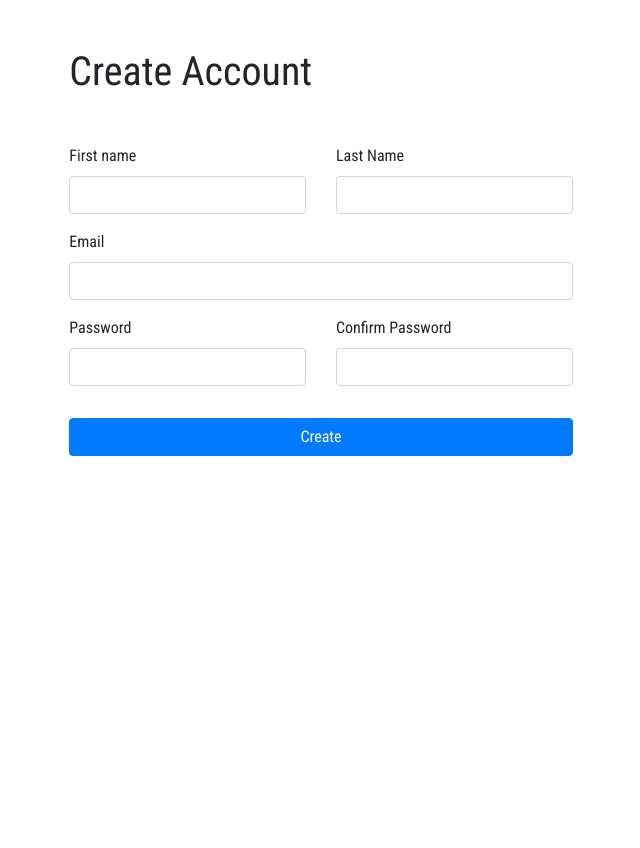
After one commit to ilhamrizki25/IMPAL, a PHP site: page /view/Register.html in a window 1280 px wide. The commit adds this page. Shown: the whole page, without its empty margins (319-959 px from the left). Run offline with PHP 8.4, Linux system fonts and the light colour scheme.

Commit message:
Create Registration Page

```diff
--- a/assets/css/bundle.css
+++ b/assets/css/bundle.css
@@ -1,42 +1,2 @@
-html,
-body {
-  font-family: "Roboto Condensed", sans-serif;
-  width: 100%;
-  height: 100%;
-}
-
-#App {
-  width: 100%;
-  height: 100%;
-  display: flex;
-}
-
-#Info {
-  background-color: #c4c4c4;
-  flex-direction: column;
-}
-
-#Info h1 {
-  font-size: 60px;
-  letter-spacing: 6px;
-  text-transform: uppercase;
-  font-weight: 500;
-  margin-top: 20px;
-}
-
-#Info img {
-  height: 60%;
-}
-
-#Login a {
-  font-size: 12px;
-}
-
-#Info,
-#Login {
-  display: flex;
-  align-items: center;
-  justify-content: center;
-}
 
 /*# sourceMappingURL=bundle.css.map */
--- a/scss/main.scss
+++ b/scss/main.scss
@@ -1,45 +1 @@
 @import "base/variable";
-
-html,
-body {
-  font-family: "Roboto Condensed", sans-serif;
-  width: 100%;
-  height: 100%;
-}
-
-#App {
-  width: 100%;
-  height: 100%;
-  display: flex;
-}
-
-#Info {
-  background-color: #c4c4c4;
-  flex-direction: column;
-
-  h1 {
-    font-size: 60px;
-    letter-spacing: 6px;
-    text-transform: uppercase;
-    font-weight: 500;
-    margin-top: 20px;
-  }
-
-  img {
-    height: 60%;
-  }
-}
-
-#Login {
-  // background-color: salmon;
-  a {
-    font-size: 12px;
-  }
-}
-
-#Info,
-#Login {
-  display: flex;
-  align-items: center;
-  justify-content: center;
-}
--- /dev/null
+++ b/view/Register.html
@@ -0,0 +1,58 @@
+<!DOCTYPE html>
+<html lang="en">
+
+<head>
+  <meta charset="UTF-8">
+  <meta name="viewport" content="width=device-width, initial-scale=1.0">
+  <meta http-equiv="X-UA-Compatible" content="ie=edge">
+  <title>Register</title>
+  <link rel="stylesheet" href="../assets/css/bundle.css" />
+  <link href="https://fonts.googleapis.com/css?family=Roboto+Condensed:400,700&display=swap" rel="stylesheet" />
+  <link rel="stylesheet" href="../assets/bootstrap/css/bootstrap.min.css" />
+</head>
+
+<style>
+  html,
+  body {
+    font-family: "Roboto Condensed", sans-serif;
+    width: 100%;
+    height: 100%;
+  }
+</style>
+
+<body>
+  <div id="App">
+    <div class="Registration container col-5">
+      <h1 class="my-5">Create Account</h1>
+      <form action="">
+        <div class="form row">
+          <div class="form-group col-md-6">
+            <label for="validationTooltip01">First name</label>
+            <input type="text" class="form-control" id="firstname">
+          </div>
+          <div class="form-group col-md-6">
+            <label for="validationTooltip01">Last Name</label>
+            <input type="text" class="form-control" id="lastname">
+          </div>
+        </div>
+        <div class="form-group">
+          <label for="validationTooltip01">Email</label>
+          <input type="text" class="form-control" id="email">
+        </div>
+        <div class="form row">
+          <div class="form-group col-md-6">
+            <label for="validationTooltip01">Password</label>
+            <input type="text" class="form-control" id="password1">
+          </div>
+          <div class="form-group col-md-6">
+            <label for="validationTooltip01">Confirm Password</label>
+            <input type="text" class="form-control" id="password2">
+          </div>
+        </div>
+        <button class="btn btn-primary my-3 container-fluid" type="submit">Create</button>
+      </form>
+    </div>
+  </div>
+</body>
+
+</html>
```
Also changed, not shown: view/landing.html (+75 -15 lines), 1 other file.
